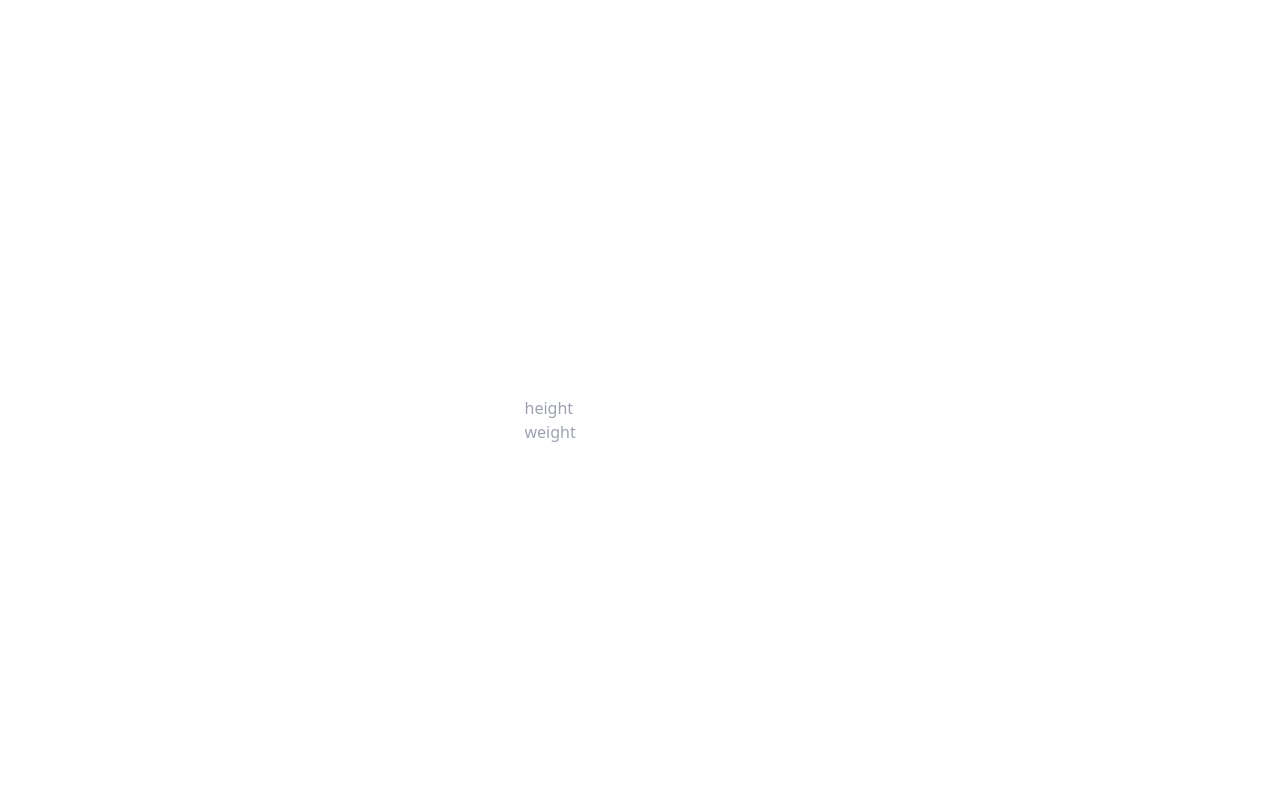
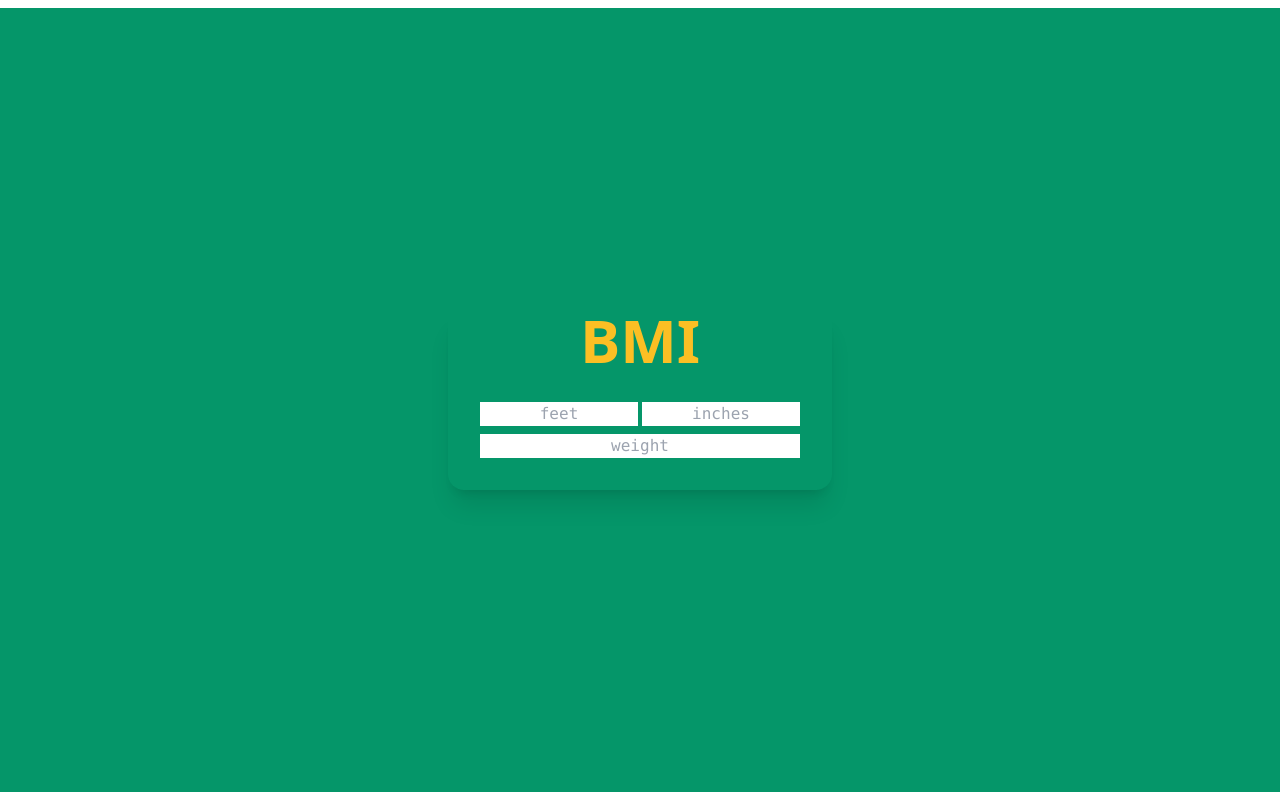
Before and after one commit to brianprost/bmi-calculator, a Next.js app: page / in a window 1280 px wide. Built offline with nearby package versions, Linux system fonts and the light colour scheme.

Commit message:
a styled and typesafe BMI

```diff
--- a/pages/index.tsx
+++ b/pages/index.tsx
@@ -1,23 +1,36 @@
 import type { NextPage } from 'next'
 import Head from 'next/head'
 import Image from 'next/image'
-import { useState, useEffect } from 'react'
+import { useState, useEffect, useImperativeHandle } from 'react'
 
 const Home: NextPage = () => {
-  const [height, setHeight] = useState(NaN)
-  const handleHeightChange = (e: any) => {
-    setHeight(e.target.value)
+  const [height, setHeight] = useState<Number>(NaN)
+  const [heightFeet, setHeightFeet] = useState<Number>(0)
+  const [heightInches, setHeightInches] = useState<Number>(0)
+  const [weight, setWeight] = useState<Number>(NaN)
+
+  const handleHeightFeetChange = (e: any) => {
+    setHeightFeet(e.target.value)
   }
-  const [weight, setWeight] = useState(NaN)
+
+  const handleHeightInchesChange = (e: any) => {
+    setHeightInches(e.target.value)
+  }
+
   const handleWeightChange = (e: any) => {
     setWeight(e.target.value)
   }
-  const [bmi, setBmi] = useState(height + weight)
+  const [bmi, setBmi] = useState<Number>(+height + +weight)
 
+  // set height
   useEffect(() => {
-    setBmi(703 * weight / Math.pow(height, 2))
-  }, [height, weight])
+    setHeight(+heightFeet * 12 + +heightInches)
+  }, [heightFeet, heightInches])
 
+  // set BMI
+  useEffect(() => {
+    setBmi((703 * +weight) / Math.pow(+height, 2))
+  }, [height, weight, heightFeet, heightInches])
 
   return (
     <div className="flex min-h-screen flex-col items-center justify-center py-2">
@@ -26,20 +39,39 @@ const Home: NextPage = () => {
         <link rel="icon" href="/favicon.ico" />
       </Head>
 
-      <main className="flex w-full flex-1 flex-col items-center justify-center px-20 text-center">
-        <span className='text-5xl font-bold mb-10'>{bmi ? bmi.toFixed(2) : ''}</span>
+      <main className="flex w-full flex-1 flex-col items-center justify-center bg-emerald-600 px-20 text-center">
+        <div className="bg-inherit-100 card w-96 shadow-xl">
+          <figure>
+            <h2 className="my-auto text-6xl font-bold text-amber-400">
+              {height && weight ? bmi.toFixed(2) : 'BMI'}
+            </h2>
+          </figure>
+          <div className="card-body">
+            <div className="flex w-full flex-row gap-1" id="height-inputs">
               <input
                 type="text"
-          value={height ? height : ''}
-          placeholder="height"
-          onChange={handleHeightChange}
-        ></input>
+                value={heightFeet ? String(heightFeet) : ''}
+                placeholder="feet"
+                className="w-1/2 text-center font-mono"
+                onChange={handleHeightFeetChange}
+              />
               <input
                 type="text"
-          value={weight ? weight : ''}
+                value={heightInches ? String(heightInches) : ''}
+                placeholder="inches"
+                className="w-1/2 text-center font-mono"
+                onChange={handleHeightInchesChange}
+              />
+            </div>
+            <input
+              type="text"
+              value={weight ? String(weight) : ''}
               placeholder="weight"
+              className="text-center font-mono"
               onChange={handleWeightChange}
             ></input>
+          </div>
+        </div>
       </main>
     </div>
   )
--- a/tailwind.config.js
+++ b/tailwind.config.js
@@ -6,5 +6,5 @@ module.exports = {
   theme: {
     extend: {},
   },
-  plugins: [],
+  plugins: [require('daisyui')],
 }
```
Lines whose indentation alone changed are shown as unchanged.
